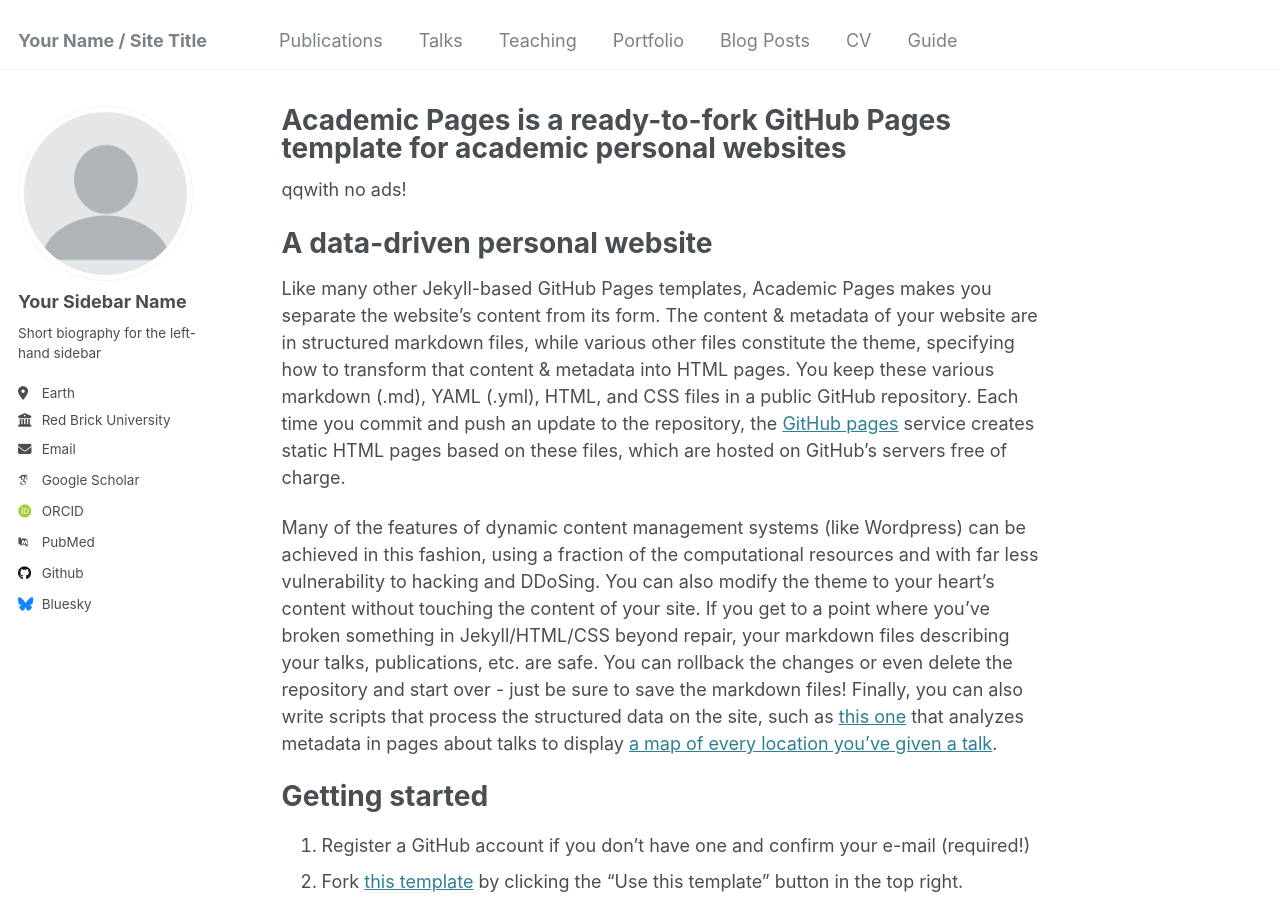
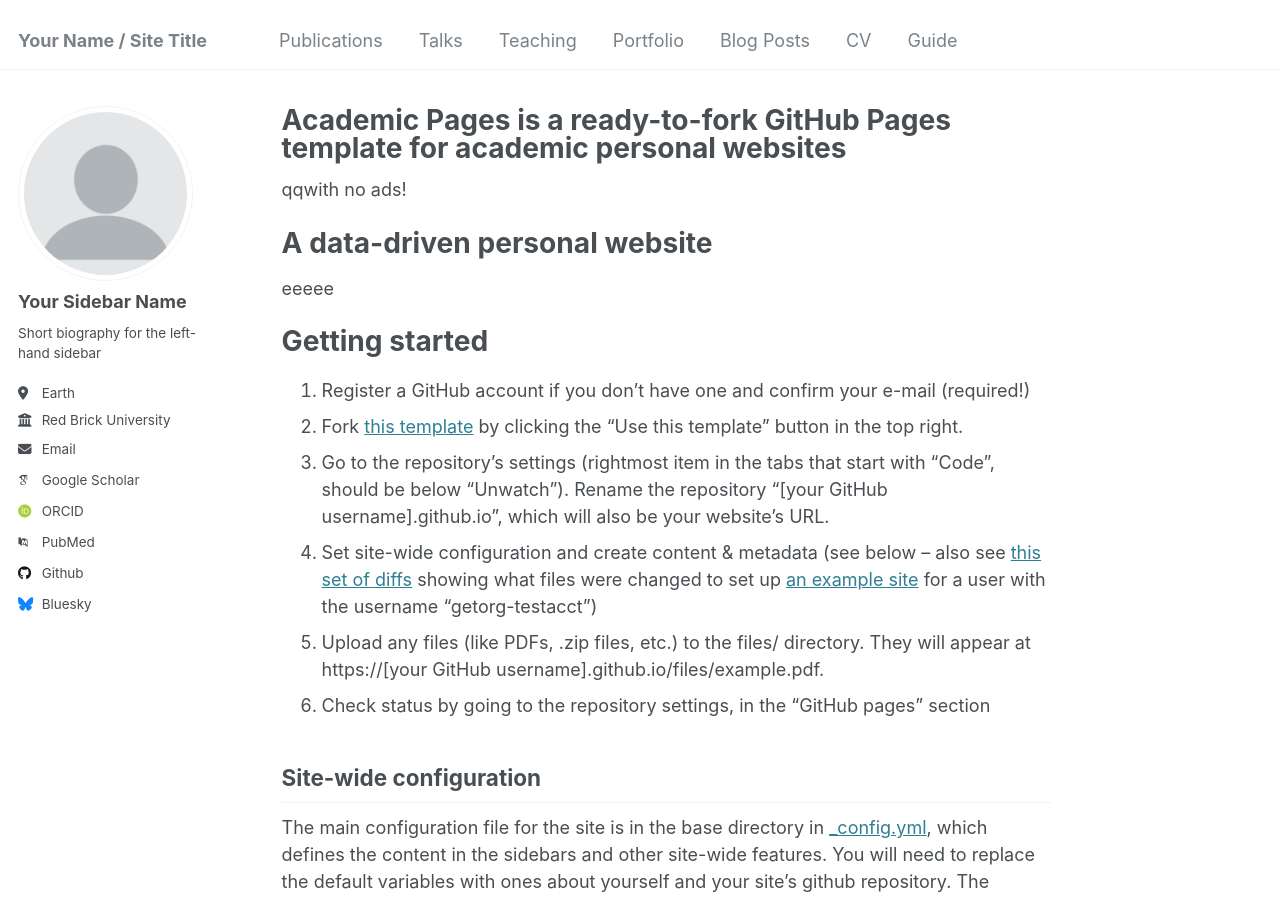
Before and after one commit to benxuanshi/benxuanshi.github.io, a Jekyll site: the page built from _pages/about.md, in a window 1280 px wide and 900 px high. Built offline with Jekyll 4.4.1, drawn with Linux system fonts in a browser that asks for light colours; some web fonts are replaced.

Commit message:
Update about.md

```diff
--- a/_pages/about.md
+++ b/_pages/about.md
@@ -11,9 +11,7 @@ qqwith no ads!
 
 A data-driven personal website
 ======
-Like many other Jekyll-based GitHub Pages templates, Academic Pages makes you separate the website's content from its form. The content & metadata of your website are in structured markdown files, while various other files constitute the theme, specifying how to transform that content & metadata into HTML pages. You keep these various markdown (.md), YAML (.yml), HTML, and CSS files in a public GitHub repository. Each time you commit and push an update to the repository, the [GitHub pages](https://pages.github.com/) service creates static HTML pages based on these files, which are hosted on GitHub's servers free of charge.
-
-Many of the features of dynamic content management systems (like Wordpress) can be achieved in this fashion, using a fraction of the computational resources and with far less vulnerability to hacking and DDoSing. You can also modify the theme to your heart's content without touching the content of your site. If you get to a point where you've broken something in Jekyll/HTML/CSS beyond repair, your markdown files describing your talks, publications, etc. are safe. You can rollback the changes or even delete the repository and start over - just be sure to save the markdown files! Finally, you can also write scripts that process the structured data on the site, such as [this one](https://github.com/academicpages/academicpages.github.io/blob/master/talkmap.ipynb) that analyzes metadata in pages about talks to display [a map of every location you've given a talk](https://academicpages.github.io/talkmap.html).
+eeeee
 
 Getting started
 ======
```
